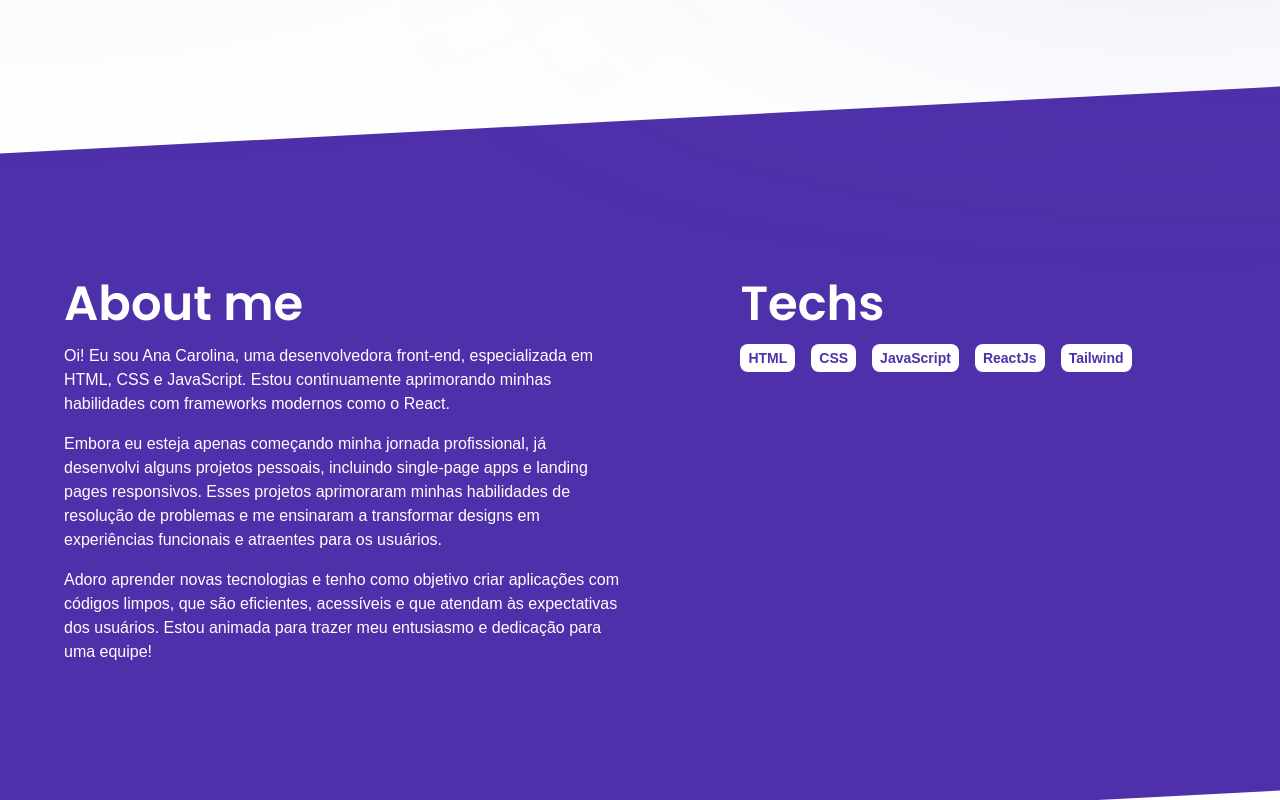
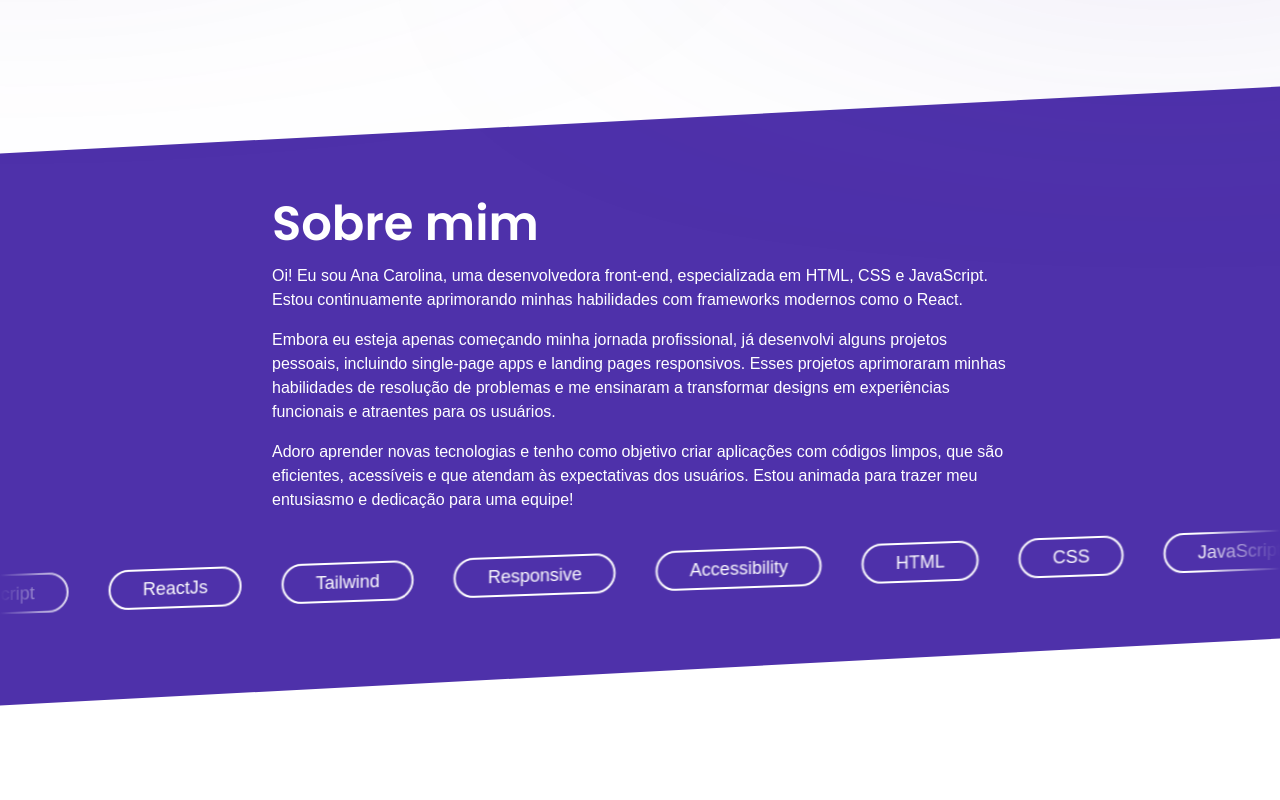
Before and after one commit to AnaCarol2001/Portfolio, a React (Vite) app: page / in a window 1280 px wide. Shown: the part 680-1480 px from the top of the page. Built offline with nearby package versions, Linux system fonts and the light colour scheme; a web font is replaced by a local one.

Commit message:
feat: adds animations and style changes to the about section

```diff
--- a/src/index.css
+++ b/src/index.css
@@ -6,4 +6,14 @@
   box-shadow: 0 -1px 8px rgba(255, 255, 255, 0.7) inset;
 }
 
+.fadeOutMask-horizontal {
+  mask-image: linear-gradient(
+    to right,
+    transparent,
+    var(--mask-color, #4e31aa) var(--mask-size, 2rem),
+    var(--mask-color, #4e31aa) calc(100% - var(--mask-size, 2rem)),
+    transparent
+  );
+}
+
 @tailwind utilities;
--- a/src/pages/Home/About.tsx
+++ b/src/pages/Home/About.tsx
@@ -1,40 +1,64 @@
 import Tag from "@components/ui/Tag";
 import { useTranslation } from "react-i18next";
+import { motion } from "framer-motion";
+
+const tags = [
+  "HTML",
+  "CSS",
+  "JavaScript",
+  "Typescript",
+  "ReactJs",
+  "Tailwind",
+  "Responsive",
+  "Accessibility",
+  "HTML",
+  "CSS",
+  "JavaScript",
+  "Typescript",
+  "ReactJs",
+  "Tailwind",
+  "Responsive",
+  "Accessibility",
+];
 
 export default function About() {
   const { t } = useTranslation();
   return (
     <section
       id="about"
-      className="relative scroll-m-12 px-4 py-20 text-white before:absolute before:inset-0 before:z-[-1] before:-skew-y-3 before:bg-main-purple md:py-40"
+      className="relative scroll-m-12 py-20 text-white before:absolute before:inset-0 before:z-[-1] before:-skew-y-3 before:bg-main-purple md:py-20"
     >
-      <div className="mx-auto grid max-w-6xl justify-center gap-8 md:grid-cols-2">
-        <div className="max-w-prose space-y-4">
-          <h2 className="font-poppins text-5xl font-semibold">About me</h2>
+      <div className="mx-auto mb-10 max-w-3xl px-4">
+        <div className="space-y-4">
+          <h2 className="font-poppins text-5xl font-semibold">
+            {t("about.title")}
+          </h2>
           <p>{t("about.part1")}</p>
           <p>{t("about.part2")}</p>
           <p>{t("about.part3")}</p>
         </div>
-        <div className="space-y-4 md:justify-self-center">
-          <h3 className="font-poppins text-5xl font-semibold">Techs</h3>
-          <ul className="flex flex-wrap gap-4">
-            <li>
-              <Tag variant="white">HTML</Tag>
-            </li>
-            <li>
-              <Tag variant="white">CSS</Tag>
-            </li>
-            <li>
-              <Tag variant="white">JavaScript</Tag>
-            </li>
-            <li>
-              <Tag variant="white">ReactJs</Tag>
-            </li>
-            <li>
-              <Tag variant="white">Tailwind</Tag>
-            </li>
-          </ul>
-        </div>
+      </div>
+      <div className="fadeOutMask-horizontal overflow-clip md:-skew-y-2 md:[--mask-size:5rem]">
+        <motion.ul
+          className="flex w-max gap-4 pl-4 [--translateX:-50%] md:gap-10 md:pl-10"
+          animate={{ translateX: "var(--translateX, 0)" }}
+          transition={{ repeat: Infinity, duration: 15, ease: "linear" }}
+        >
+          {tags.map((tag, i) => {
+            const isAriaHidden = i > (tags.length - 1) / 2;
+            return (
+              <li key={tag + i}>
+                <Tag
+                  variant="white-outline"
+                  size="lg"
+                  aria-hidden={isAriaHidden}
+                >
+                  {tag}
+                </Tag>
+              </li>
+            );
+          })}
+        </motion.ul>
       </div>
     </section>
   );
```
Also changed, not shown: 1 other file (tests, documents, lock files or other folders).
